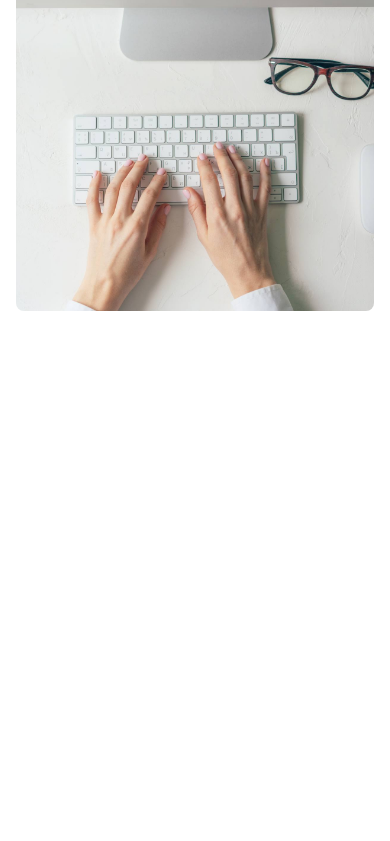
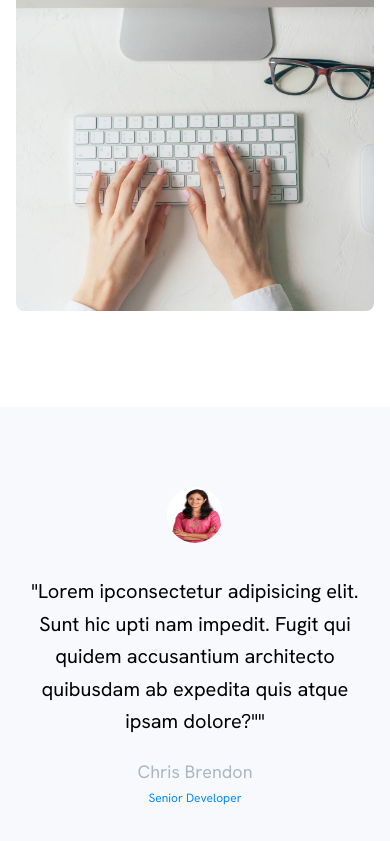
Before and after one commit to saeidniyabati2/myportfolio, a Next.js app: page / in a window 390 px wide. Shown: the part 6054-6895 px from the top of the page. Before the commit the page ends 6461 px from the top, so only its background shows below. Built offline with nearby package versions, Linux system fonts and the light colour scheme.

Commit message:
adding some changes in comments component

```diff
--- a/src/components/Comments.tsx
+++ b/src/components/Comments.tsx
@@ -23,13 +23,14 @@ const responsive = {
 
 export const Comments: React.FC = () => {
   return (
-    <section className="w-full px-[15rem] bg-grayMain py-20">
+    <section className="w-full px-4 md:px-[15rem] bg-grayMain py-20 ">
       <Carousel
         swipeable={false}
         draggable={false}
         showDots={false}
         infinite={true}
         autoPlay={true}
+        arrows={false}
         autoPlaySpeed={500}
         customTransition="all .5"
         transitionDuration={1000}
--- a/src/pages/index.tsx
+++ b/src/pages/index.tsx
@@ -21,8 +21,8 @@ const Home = () => {
       <AchivementCounts />
       <EducatExperience />
       <Gallery />
-      {/*<Comments />
-      <Blogs /> */}
+      <Comments />
+      {/*<Blogs /> */}
     </ContainerBlock>
   );
 };
```
